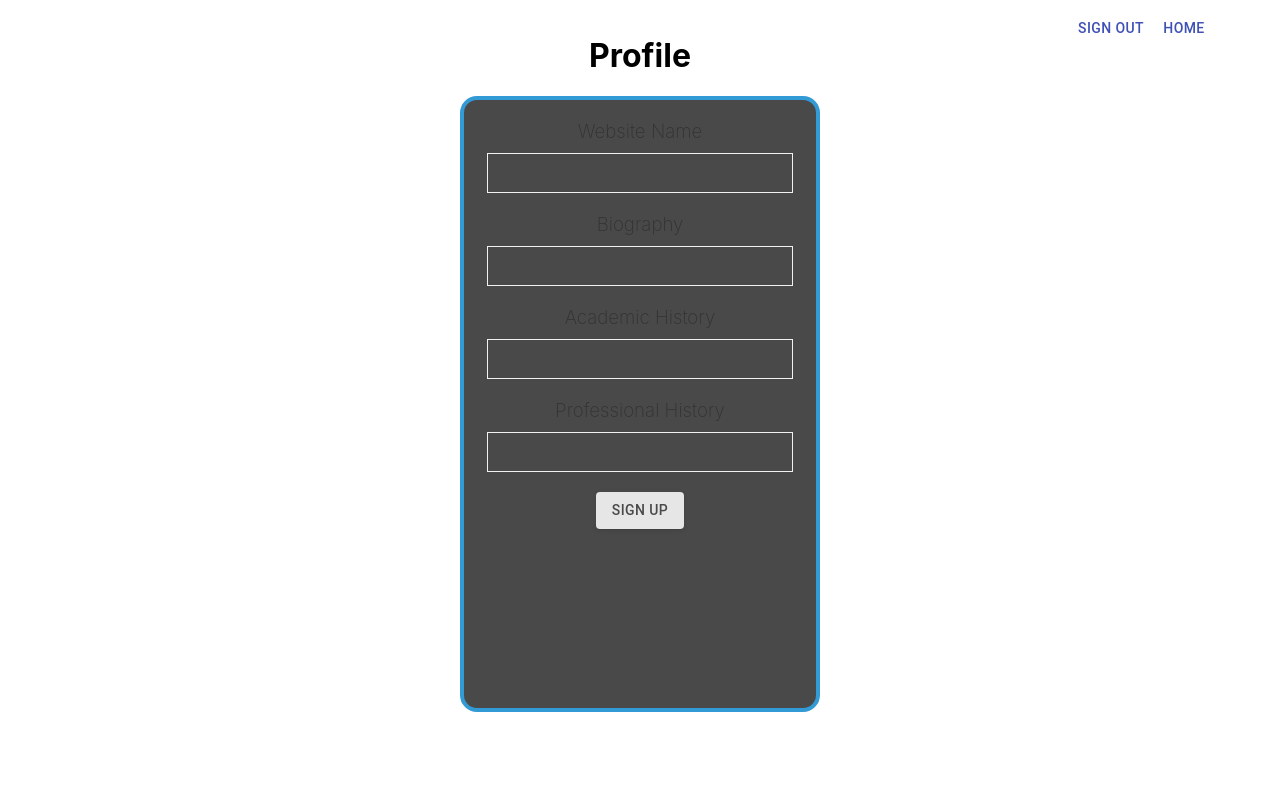
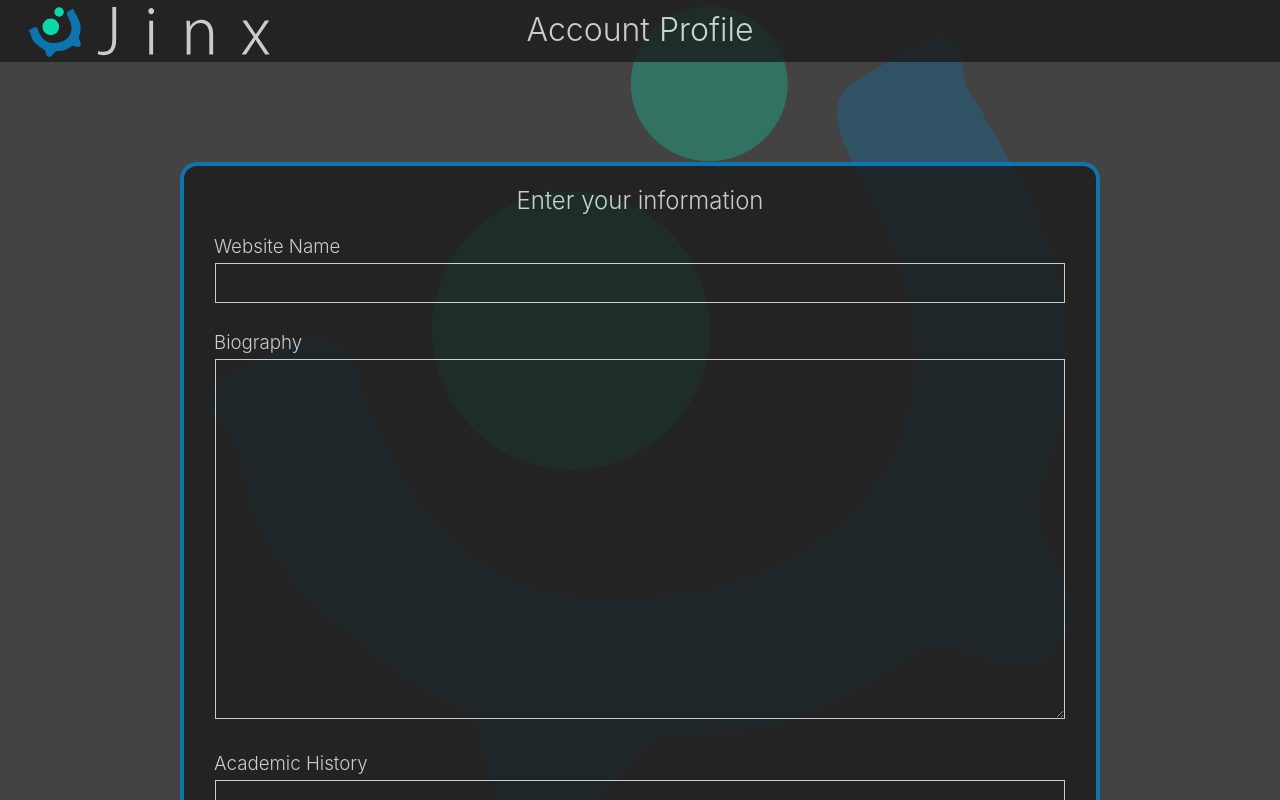
Before and after one commit to TerrorJacktyl/jinx-it-project, a React (Create React App) app in the folder eportfolio-app/: page /profile in a window 1280 px wide. Built offline with nearby package versions, Linux system fonts and the light colour scheme.

Commit message:
Implemented profile page
Main page done. Just need to make all th buttons do stuff.

```diff
--- a/eportfolio-app/package.json
+++ b/eportfolio-app/package.json
@@ -11,6 +11,7 @@
     "@types/node": "^14.6.0",
     "@types/react": "^16.9.48",
     "@types/react-dom": "^16.9.8",
+    "@types/react-router-dom": "^5.1.5",
     "@types/styled-components": "^5.1.2",
     "@types/yup": "^0.29.6",
     "axios": "^0.20.0",
--- a/eportfolio-app/public/index.html
+++ b/eportfolio-app/public/index.html
@@ -2,7 +2,15 @@
 <html lang="en">
   <head>
     <meta charset="utf-8" />
-    <link rel="icon" href="%PUBLIC_URL%/favicon.ico" />
+
+    <link rel="apple-touch-icon" sizes="180x180" href="%PUBLIC_URL%/apple-touch-icon.png"/>
+    <link rel="icon" type="image/png" sizes="32x32" href="%PUBLIC_URL%/favicon-32x32.png"/>
+    <link rel="icon" type="image/png" sizes="16x16" href="%PUBLIC_URL%/favicon-16x16.png"/>
+    <link rel="manifest" href="%PUBLIC_URL%/site.webmanifest"/>
+    <link rel="mask-icon" href="%PUBLIC_URL%/safari-pinned-tab.svg" color="#5bbad5"/>
+    <meta name="msapplication-TileColor" content="#da532c"/>
+
+
     <meta name="viewport" content="width=device-width, initial-scale=1" />
     <meta name="theme-color" content="#000000" />
     <meta
@@ -26,7 +34,7 @@
     -->
     <title>Jinx</title>
   </head>
-  <body>
+  <body style="background-color:#434343;">
     <noscript>You need to enable JavaScript to run this app.</noscript>
     <div id="root"></div>
     <!--
--- a/eportfolio-app/src/App.js
+++ b/eportfolio-app/src/App.js
@@ -4,7 +4,7 @@ import Login from './Login';
 import Signup from './Signup';
 import Home from './Home';
 import Profile from './Profile'
-import { BrowserRouter as Router, Switch, Route } from 'react-router-dom';
+import { BrowserRouter as Router, Switch, Route} from 'react-router-dom';
 
 function App() {
   return (
--- a/eportfolio-app/src/Profile.tsx
+++ b/eportfolio-app/src/Profile.tsx
@@ -1,81 +1,111 @@
-import React, { useState } from 'react';
-import { Button } from '@material-ui/core';
-import styled from 'styled-components';
-import { Formik, Form } from 'formik';
-import * as Yup from 'yup';
-import { ErrorMessage, EntryTitle, FormDiv, FormEntry, SubmitButton, SiteLayout } from 'jinxui';
+import React, { useState } from "react";
+import styled from "styled-components";
+import { Formik, Form } from "formik";
+import * as Yup from "yup";
+import { Field } from "formik";
+
+import {
+  ErrorMessage,
+  FormDiv,
+  FormEntry,
+  Button,
+  SiteHeader,
+  HeaderDiv,
+  LogoLink,
+  HeaderTitle,
+  AccountPageDiv,
+} from "jinxui";
+
+const WideFormDiv = styled(FormDiv)`
+  width: 920px;
+`;
 
 const StyledFormEntry = styled(FormEntry)`
+  width: 850px;
+  margin-top: 5px;
+  margin-bottom: 10px;
+`;
+const TallStyledFormEntry = styled(StyledFormEntry)`
+  height: 360px;
+  control: textarea;
+  rows: 6;
+`;
 
-    ${({ nameentry }) => nameentry && `
-    max-width: 80%;
-    `}
+const FormTitle = styled.h2`
+  color: #eeeeee;
+  font-weight: 300;
+`;
+
+const FieldTitle = styled.h3`
+  color: #eeeeee;
+  font-weight: 300;
+  margin-bottom: 0px;
+  margin-left: 30px;
+  text-align: left;
+`;
+
+const StyledButton = styled(Button)`
+  display: inline;
+  float: right;
+  margin-top: 30px;
+  margin-right: 30px;
+  display: block;
+  position: relative;
+`;
+
+const StyledCancelButton = styled(Button)`
+  display: inline;
+  float: left;
+  margin-top: 30px;
+  margin-left: 30px;
+  display: block;
+  position: relative;
+`;
+
+const StyledFormDiv = styled(WideFormDiv)`
+  margin-top: 100px;
+  height: 1520px;
+`;
+
+const StyledLink = styled.a`
+  text-decoration: none;
+  position: relative;
 `;
 
 
-
-const StickyDiv = styled.div`
-  position: sticky;
-  top: 0;
-  z-index: 999;
-`
-
-const AccountButton = styled(Button)`
-    display: flex;
-    float: right;
-`;
-
-const SiteHeader = styled.header`
-  margin-bottom: 1.45rem;
-
-`;
-
-const HeaderDiv = styled.div`
-  margin: 0 auto;
-  max-width: 90%;
-  padding: 0.6rem 0.5rem 0.2rem;
-`
 const ProfileSchema = Yup.object().shape({
-  websiteName: Yup.string()
-    .min(2, 'Too Short!')
-    .max(50, 'Too Long!')
-    .required('Required'),
-  biography: Yup.string()
-    .min(2, 'Too Short!'),
-  academicHistory: Yup.string()
-    .min(2, 'Too Short!'),
-  professionalHistory: Yup.string()
-    .min(2, 'Too Short!'),
+  websiteName: Yup.string().min(2, "Too Short!").max(50, "Too Long!").required("Required"),
+  biography: Yup.string().min(2, "Too Short!"),
+  academicHistory: Yup.string().min(2, "Too Short!"),
+  professionalHistory: Yup.string().min(2, "Too Short!"),
 });
 
 const Profile = () => {
-  const axios = require('axios').default;
+  const axios = require("axios").default;
   const [submittionError, setSubmittionError] = useState(false);
   return (
-      <div>
-      <StickyDiv>
+    <AccountPageDiv>
       <SiteHeader>
         <HeaderDiv>
-                  <a href="/" >
-                      <AccountButton color="primary">Home</AccountButton>
-                  </a>
-                  <a href="/" >
-                      <AccountButton color="primary">Sign out</AccountButton>
-                  </a>
+          <LogoLink />
+          <HeaderTitle>Account Profile</HeaderTitle>
         </HeaderDiv>
       </SiteHeader>
-      </StickyDiv>
-      <SiteLayout>
-      <h1>Profile</h1>
-      <FormDiv>
+      <StyledFormDiv>
+        <FormTitle>Enter your information</FormTitle>
         <Formik
-              initialValues={{ websiteName: '', biography: '', academicHistory: '', professionalHistory: '' }}
+          initialValues={{
+            websiteName: "",
+            biography: "",
+            academicHistory: "",
+            professionalHistory: "",
+          }}
           validationSchema={ProfileSchema}
           onSubmit={(values, { setSubmitting }) => {
-
             setSubmitting(true);
 
-                  axios.post(`localhost:8080/api/create_profile`, {
+            axios
+              .post(`http://127.0.0.1:8080/api/create_profile`, {
                 websiteName: values.websiteName,
                 biography: values.biography,
                 academicHistory: values.academicHistory,
@@ -95,27 +125,57 @@ const Profile = () => {
         >
           {({ errors, touched, isSubmitting }) => (
             <Form>
-                  <EntryTitle>Website Name</EntryTitle>
-                  <FormEntry name="websiteName" type="websiteName" />
+              <FieldTitle>Website Name</FieldTitle>
+              <StyledFormEntry name="websiteName" />
               {errors.websiteName && touched.websiteName ? <ErrorMessage>{errors.websiteName}</ErrorMessage> : null}
-                  <EntryTitle>Biography</EntryTitle>
-                  <FormEntry name="biography" type="biography" />
+
+              <FieldTitle>Biography</FieldTitle>
+              <TallStyledFormEntry component="textarea" name="biography" />
               {errors.biography && touched.biography ? <ErrorMessage>{errors.biography}</ErrorMessage> : null}
-                  <EntryTitle>Academic History</EntryTitle>
-                  <FormEntry name="academicHistory" type="academicHistory" />
-                  {errors.academicHistory && touched.academicHistory ? <ErrorMessage>{errors.academicHistory}</ErrorMessage> : null}
-                  <EntryTitle>Professional History</EntryTitle>
-                  <FormEntry name="professionalHistory" type="professionalHistory" />
-                  {errors.professionalHistory && touched.professionalHistory ? <ErrorMessage>{errors.professionalHistory}</ErrorMessage> : null}
-                  <SubmitButton variant="contained" type="submit" disabled={isSubmitting}>Sign Up</SubmitButton>
+
+              <FieldTitle>Academic History</FieldTitle>
+              <TallStyledFormEntry component="textarea" name="academicHistory" />
+              {errors.academicHistory && touched.academicHistory ? (
+                <ErrorMessage>{errors.academicHistory}</ErrorMessage>
+              ) : null}
+
+              <FieldTitle>Professional History</FieldTitle>
+              <TallStyledFormEntry component="textarea" name="professionalHistory" />
+              {errors.professionalHistory && touched.professionalHistory ? (
+                <ErrorMessage>{errors.professionalHistory}</ErrorMessage>
+              ) : null}
+              <div>
+                <StyledLink href="/">
+                  <StyledCancelButton
+                    width={null}
+                    textColour="#EEEEEE"
+                    backgroundColour={null}
+                    hoverColour="#EEEEEE"
+                    contrastColour="#1C1C1C"
+                    text="Cancel"
+                    fontSize={null}
+                  />
+                </StyledLink>
+
+                <StyledButton
+                  type="submit"
+                  disabled={isSubmitting}
+                  width={null}
+                  textColour="#00FFC2"
+                  backgroundColour={null}
+                  hoverColour="#00FFC2"
+                  contrastColour="#1C1C1C"
+                  text="Publish"
+                  fontSize={null}
+                />
+              </div>
               {submittionError ? <ErrorMessage>Error signing up. Please try again later.</ErrorMessage> : null}
             </Form>
           )}
         </Formik>
-      </FormDiv>
-      </SiteLayout>
-      </div>
-  )
-}
+      </StyledFormDiv>
+    </AccountPageDiv>
+  );
+};
 
 export default Profile;
--- a/eportfolio-app/src/Signup.tsx
+++ b/eportfolio-app/src/Signup.tsx
@@ -1,52 +1,63 @@
-import React, { useState } from 'react';
-import styled from 'styled-components';
-import { Formik, Form } from 'formik';
-import * as Yup from 'yup';
-import { ErrorMessage, FormDiv, FormEntry, Button, SiteHeader, HeaderDiv, LogoLink, HeaderTitle, AccountPageDiv } from 'jinxui';
+import React, { useState } from "react";
+
+import styled from "styled-components";
+import { Formik, Form } from "formik";
+import * as Yup from "yup";
+import {
+  ErrorMessage,
+  FormDiv,
+  FormEntry,
+  Button,
+  SiteHeader,
+  HeaderDiv,
+  LogoLink,
+  HeaderTitle,
+  AccountPageDiv,
+} from "jinxui";
+
+// import { Redirect } from "react-router-dom";
+
+// Idea on how to submit properly:
+// https://stackoverflow.com/questions/43230194/how-to-use-redirect-in-the-new-react-router-dom-of-reactjs
 
 const StyledFormEntry = styled(FormEntry)`
   margin-top: 15px;
   margin-bottom: 15px;
-`
+`;
 const FormTitle = styled.h2`
-    color: #EEEEEE;
+  color: #eeeeee;
   font-weight: 300;
-`
+`;
 
 const StyledButton = styled(Button)`
   margin: auto;
   margin-top: 30px;
-`
+
+`;
 
 const StyledFormDiv = styled(FormDiv)`
   margin-top: 100px;
-`
+`;
+
+const StyledLink = styled.a`
+  text-decoration: none;
+  position: relative;
+`;
 
 const SignupSchema = Yup.object().shape({
-    firstName: Yup.string()
-      .min(2, 'Too Short!')
-      .max(50, 'Too Long!')
-      .required('Required'),
-    lastName: Yup.string()
-      .min(2, 'Too Short!')
-      .max(50, 'Too Long!')
-      .required('Required'),
-    email: Yup.string()
-      .email('Invalid email')
-      .required('Required'),
-    password: Yup.string()
-      .required('Required'),
+  firstName: Yup.string().min(2, "Too Short!").max(50, "Too Long!").required("Required"),
+  lastName: Yup.string().min(2, "Too Short!").max(50, "Too Long!").required("Required"),
+  email: Yup.string().email("Invalid email").required("Required"),
+  password: Yup.string().required("Required"),
   passwordConfirm: Yup.string()
-        .oneOf([Yup.ref('password'), undefined], "Passwords don't match")
-        .required('Required')
+    .oneOf([Yup.ref("password"), undefined], "Passwords don't match")
+    .required("Required"),
 });
 
 const Signup = () => {
-
-    const axios = require('axios').default;
+  const axios = require("axios").default;
   const [submittionError, setSubmittionError] = useState(false);
-
-    return(
+  return (
     <AccountPageDiv>
       <SiteHeader>
         <HeaderDiv>
@@ -57,13 +68,13 @@ const Signup = () => {
       <StyledFormDiv>
         <FormTitle>Sign up for free!</FormTitle>
         <Formik
-                initialValues={{ firstName: '', lastName: '', email: '', password: '', passwordConfirm: '' }}
+          initialValues={{ firstName: "", lastName: "", email: "", password: "", passwordConfirm: "" }}
           validationSchema={SignupSchema}
           onSubmit={(values, { setSubmitting }) => {
-
             setSubmitting(true);
 
-                  axios.post(`http://127.0.0.1:8080/api/user`, {
+            axios
+              .post(`http://127.0.0.1:8080/api/user`, {
                 first_name: values.firstName,
                 last_name: values.lastName,
                 email: values.email,
@@ -83,24 +94,43 @@ const Signup = () => {
         >
           {({ errors, touched, isSubmitting }) => (
             <Form>
-                    <StyledFormEntry name="firstName" placeholder="First Name"/>
-                    {errors.firstName && touched.firstName ? (<ErrorMessage>{errors.firstName}</ErrorMessage>) : null}
-                    <StyledFormEntry name="lastName" placeholder="Last Name"/>
-                    {errors.lastName && touched.lastName ? (<ErrorMessage>{errors.lastName}</ErrorMessage>) : null}
-                    <StyledFormEntry name="email" type="email" placeholder="Email"/>
+              <StyledFormEntry name="firstName" placeholder="First Name" />
+              {errors.firstName && touched.firstName ? <ErrorMessage>{errors.firstName}</ErrorMessage> : null}
+
+              <StyledFormEntry name="lastName" placeholder="Last Name" />
+              {errors.lastName && touched.lastName ? <ErrorMessage>{errors.lastName}</ErrorMessage> : null}
+
+              <StyledFormEntry name="email" type="email" placeholder="Email" />
               {errors.email && touched.email ? <ErrorMessage>{errors.email}</ErrorMessage> : null}
-                    <StyledFormEntry name="password" type="password" placeholder="Password"/>
+
+              <StyledFormEntry name="password" type="password" placeholder="Password" />
               {errors.password && touched.password ? <ErrorMessage>{errors.password}</ErrorMessage> : null}
-                    <StyledFormEntry name="passwordConfirm" type="password" placeholder="Confirm Password"/>
-                    {errors.passwordConfirm && touched.passwordConfirm ? <ErrorMessage>{errors.passwordConfirm}</ErrorMessage> : null}
-                    <StyledButton type="submit" disabled={isSubmitting} width={null} textColour="#00FFC2" backgroundColour={null} hoverColour="#00FFC2" contrastColour="#1C1C1C" text="Join" fontSize={null}/>
-                    {submittionError ? <ErrorMessage>Error signing up. Please try again later.</ErrorMessage> : null}
+
+              <StyledFormEntry name="passwordConfirm" type="password" placeholder="Confirm Password" />
+              {errors.passwordConfirm && touched.passwordConfirm ? (
+                <ErrorMessage>{errors.passwordConfirm}</ErrorMessage>
+              ) : null}
+              <StyledLink href="/profile">
+                <StyledButton
+                  type="submit"
+                  disabled={isSubmitting}
+                  width={null}
+                  textColour="#00FFC2"
+                  backgroundColour={null}
+                  hoverColour="#00FFC2"
+                  contrastColour="#1C1C1C"
+                  text="Join"
+                  fontSize={null}
+                />
+              </StyledLink>
+              {submittionError ?
+                <ErrorMessage>Error signing up. Please try again later.</ErrorMessage> : null}
             </Form>
           )}
         </Formik>
       </StyledFormDiv>
     </AccountPageDiv>
-    )
-}
+  );
+};
 
 export default Signup;
--- a/eportfolio-app/src/jinxui/components/form/FormEntry.tsx
+++ b/eportfolio-app/src/jinxui/components/form/FormEntry.tsx
@@ -1,14 +1,14 @@
-import styled from 'styled-components';
-import { Field } from 'formik';
+import styled from "styled-components";
+import { Field } from "formik";
 
 const StyledFormEntry = styled(Field)`
   width: 306px;
   height: 40px;
   font-size: 20px;
-    border: 1px solid #EEEEEE;
+  border: 1px solid #eeeeee;
   box-sizing: border-box;
   background: transparent;
-    color: #EEEEEE;
+  color: #eeeeee;
   padding-left: 12px;
 `;
 
```
Also changed, not shown: 1 other file (tests, documents, lock files or other folders). Lines whose indentation alone changed are shown as unchanged.
